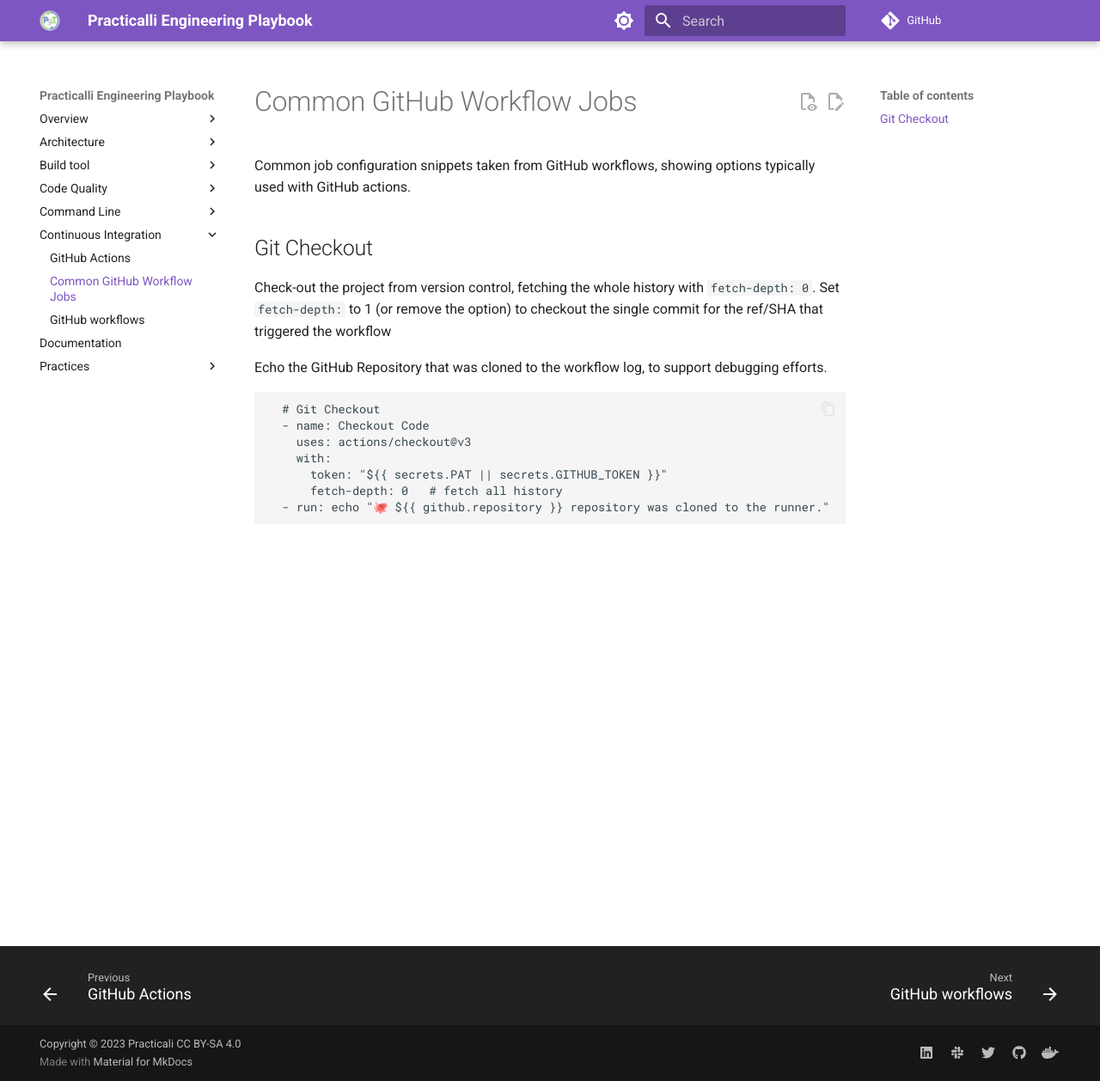
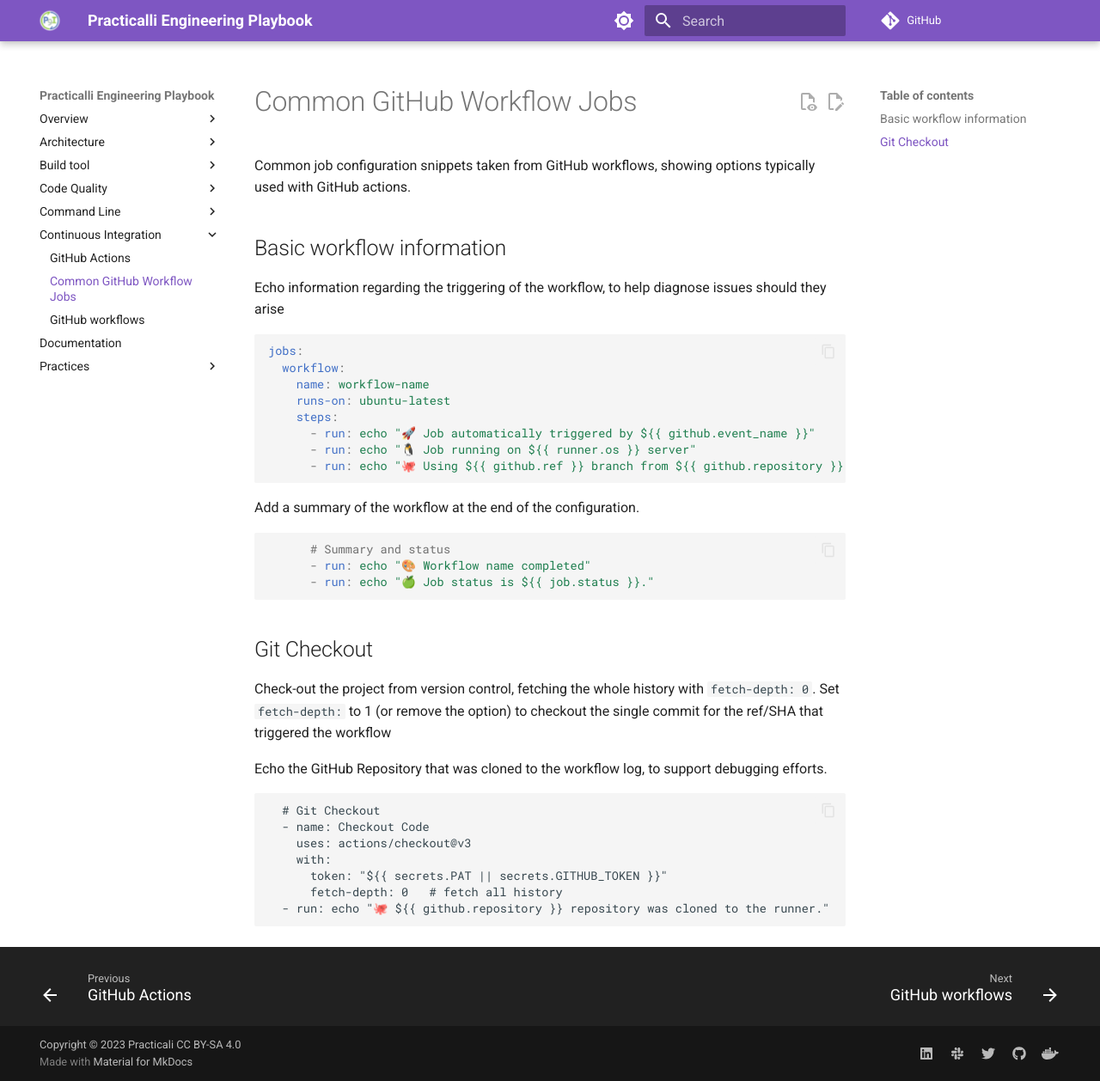
Before and after one commit to practicalli/engineering-playbook, an MkDocs documentation site: the page built from docs/continuous-integration/github-common-jobs.md, in a window 1280 px wide and 1258 px high. Shown: the whole window at 86% size. Built offline with MkDocs 1.6.1 and Material for MkDocs 9.7.7, drawn with Linux system fonts in a browser that asks for light colours; comment, search, counter and statistics services are not loaded.

Commit message:
continuous-integration: workflow information

````diff
--- a/docs/continuous-integration/github-common-jobs.md
+++ b/docs/continuous-integration/github-common-jobs.md
@@ -1,6 +1,29 @@
 # Common GitHub Workflow Jobs
 
 Common job configuration snippets taken from GitHub workflows, showing options typically used with GitHub actions.
+
+## Basic workflow information
+
+Echo information regarding the triggering of the workflow, to help diagnose issues should they arise
+
+```yaml
+jobs:
+  workflow:
+    name: workflow-name
+    runs-on: ubuntu-latest
+    steps:
+      - run: echo "🚀 Job automatically triggered by ${{ github.event_name }}"
+      - run: echo "🐧 Job running on ${{ runner.os }} server"
+      - run: echo "🐙 Using ${{ github.ref }} branch from ${{ github.repository }} repository"
+```
+
+Add a summary of the workflow at the end of the configuration.
+
+```yaml
+      # Summary and status
+      - run: echo "🎨 Workflow name completed"
+      - run: echo "🍏 Job status is ${{ job.status }}."
+```
 
 
 ## Git Checkout
````
